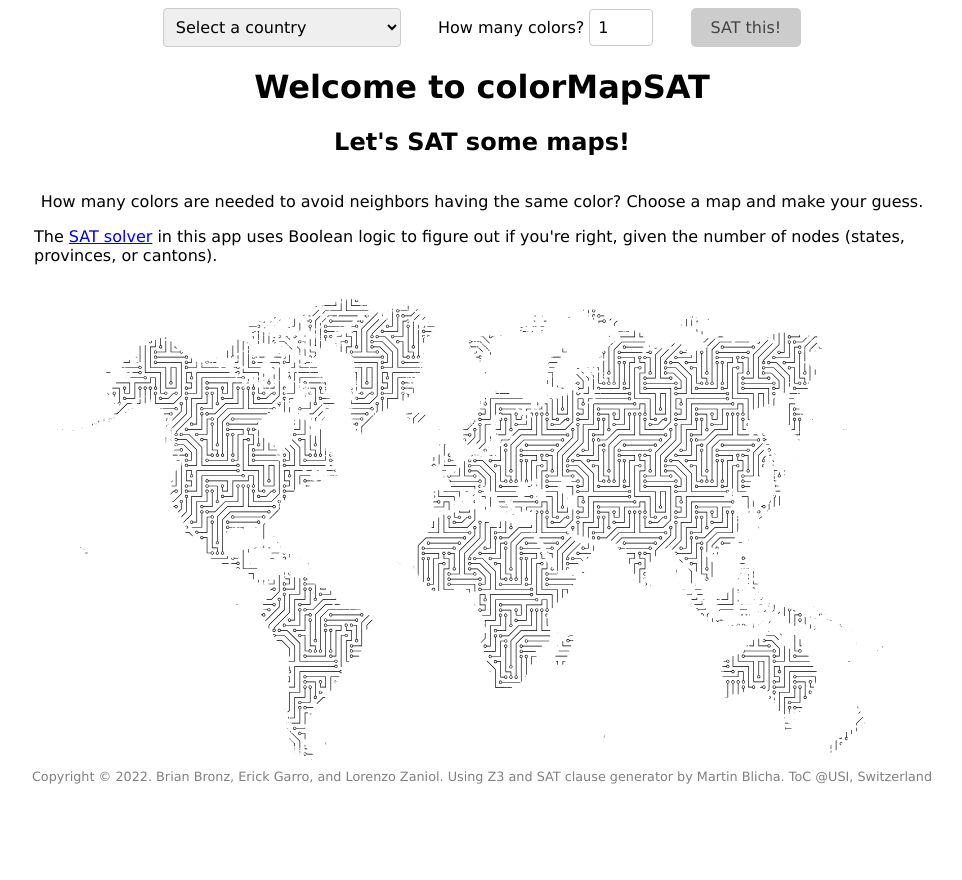
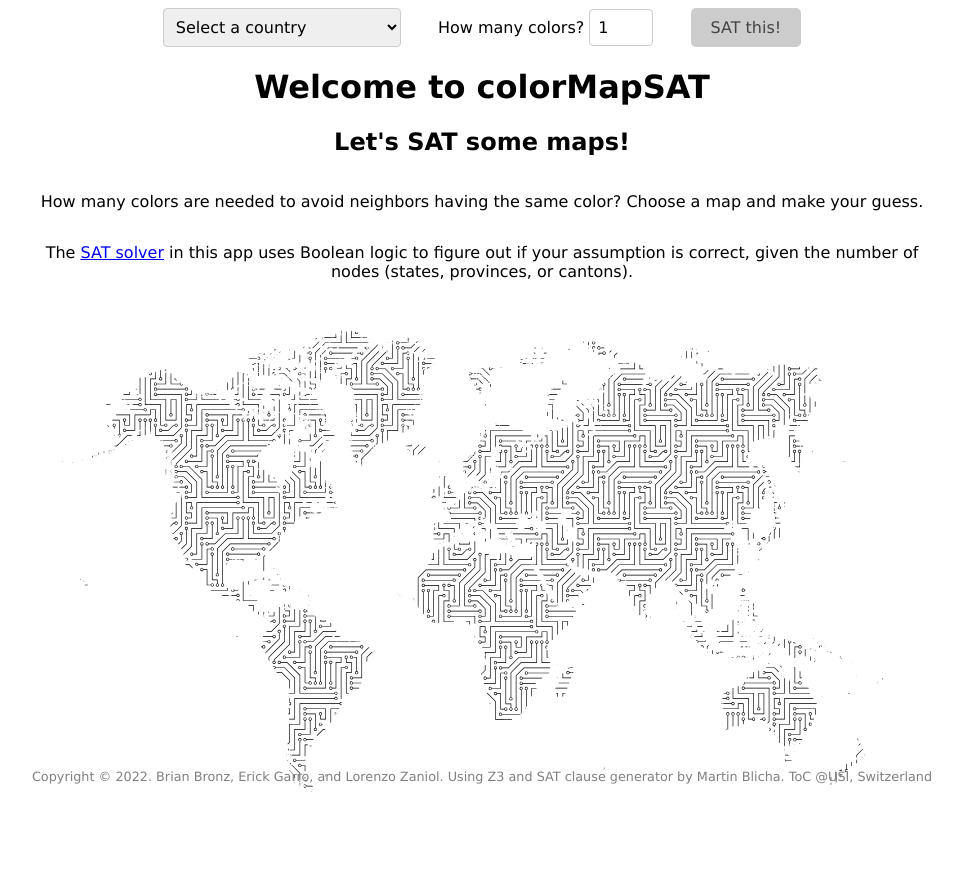
Before and after one commit to erickgarro/colorMapSAT, a Flask app: page / in a window 1280 px wide. Shown: the top 880 px of the page, without its empty margins (158-1120 px from the left). Before the commit the page ends 784 px from the top, so only its background shows below. Run offline with Flask 2, Linux system fonts and the light colour scheme.

Commit message:
Update index.html

```diff
--- a/templates/index.html
+++ b/templates/index.html
@@ -26,7 +26,7 @@
             <h2 id="subtitle"></h2>
             <div class="info">
                 <p>How many colors are needed to avoid neighbors having the same color? Choose a map and make your guess.</p>
-                <span>The <a href="https://en.wikipedia.org/wiki/SAT_solver" target="_blank">SAT solver</a> in this app uses Boolean logic to figure out if you're right, given the number of nodes (states, provinces, or cantons).</span>
+                <p>The <a href="https://en.wikipedia.org/wiki/SAT_solver" target="_blank">SAT solver</a> in this app uses Boolean logic to figure out if your assumption is correct, given the number of nodes (states, provinces, or cantons).</p>
             </div>
         </div>
         <div class="grid">
```
